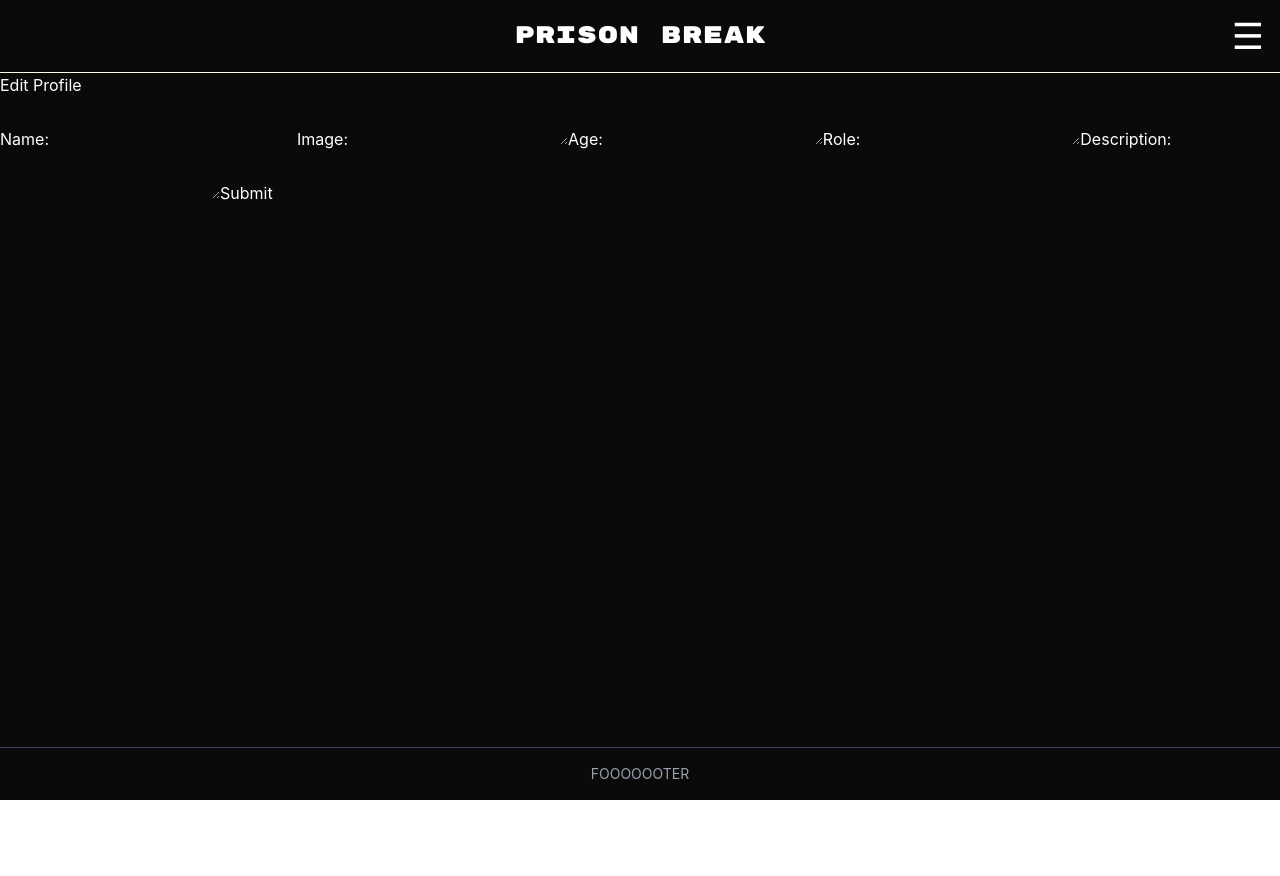
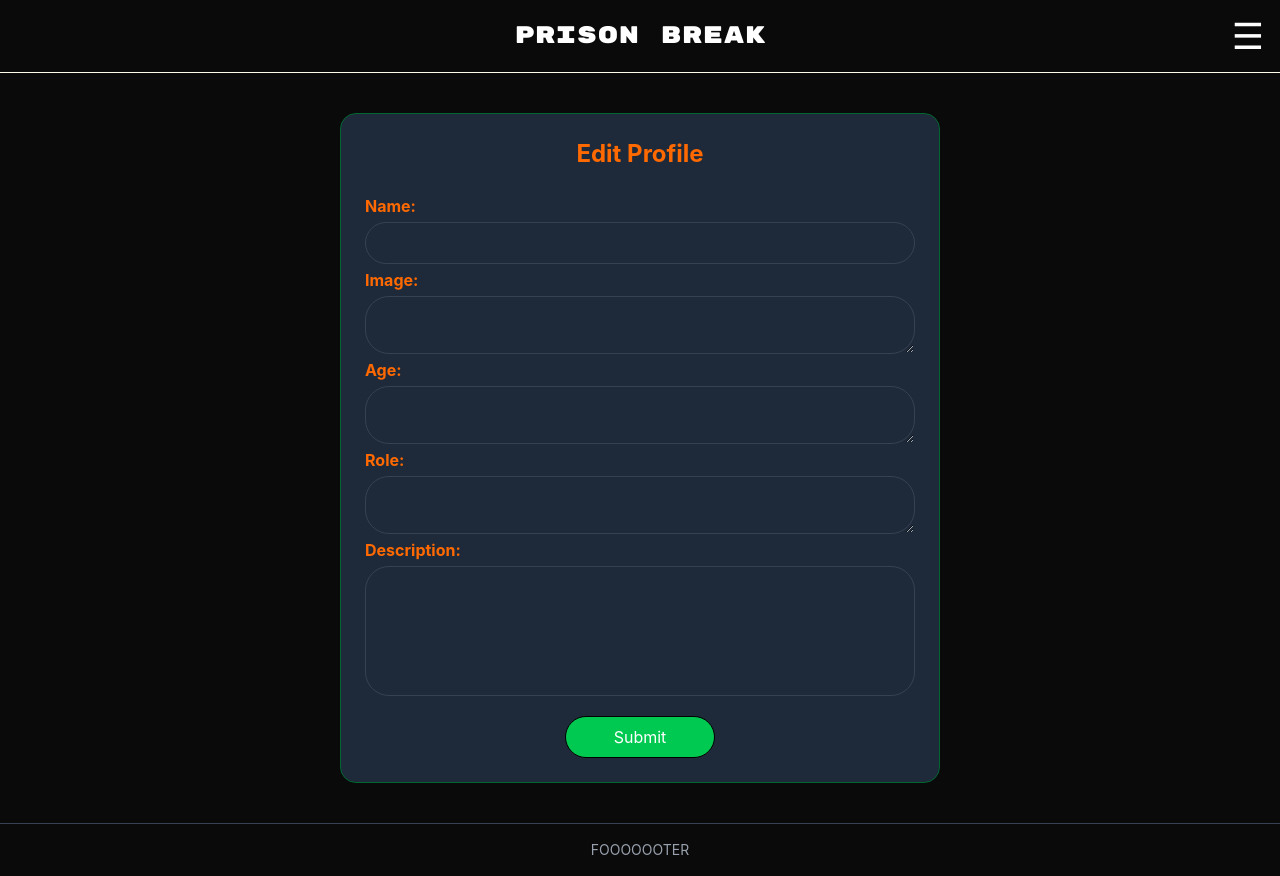
Before and after one commit to JasonYam22/prison-break-client, a React (Vite) app: page /characters/1/edit in a window 1280 px wide. Before the commit the page ends 800 px from the top, so only its background shows below. Built offline with nearby package versions, Linux system fonts and the light colour scheme; no server answers.

Commit message:
styling left

```diff
--- a/src/components/Navbar.jsx
+++ b/src/components/Navbar.jsx
@@ -13,7 +13,6 @@
     <button onClick={() => setMenuOpen(!menuOpen)}>☰</button>
     {menuOpen && (
         <div className="absolute top-20 right-4 bg-gray-800 border border-white flex flex-col justify-start">
-            <Link to="/seasons" className="px-2 py-1 hover:bg-gray-700 text-sm">Seasons</Link>
             <Link to="/about" className="px-2 py-2 hover:bg-gray-700 text-sm">About</Link>
         </div>
     )}
--- a/src/pages/AboutMePage.jsx
+++ b/src/pages/AboutMePage.jsx
@@ -1,11 +1,12 @@
+import jasonImage from "../assets/jason.png"
+
 function AboutMePage() {
     return(
-        <div className="about-page">
-<h2>Meet the creator</h2>
-
+        <div className="flex flex-col text-center">
 <section>
     <h2>Creator:</h2>
     <h3>Jason Yam</h3>
+    <img className="w-70 h-90 object-container mx-auto block" src={jasonImage}/>
 </section>
         </div>
     )
--- a/src/pages/CharacterDetailPage.jsx
+++ b/src/pages/CharacterDetailPage.jsx
@@ -61,16 +61,23 @@
  }
 
   return (
-    <div className="flex flex-col">
-      <img src={character.image} alt="character" height="150px" />
-      <h1>Name: {character.name}</h1>
-      <h1>Age: {character.age}</h1>
-      <h1>Role: {character.role}</h1>
-      <h3>Description: {character.description}</h3>
-      <button onClick={handleDeleteButton}>Delete</button>
-            <button onClick={handleEditButton}>Edit</button>
+    <div className="bg-gray-800 border border-green-800 rounded-2xl p-6
+     text-white w-150 mx-auto mt-10 mb-10">
 
+    <div className="flex gap-6 justify-center">
+      <img src={character.image} className="w-50 h-70 object-cover rounded-xl border border-white" />
 
+      <div className="space-y-2 flex-1 flex flex-col justify-evenly">
+      <h1><span className="text-orange-500 font-extrabold">Name:</span> {character.name}</h1>
+      <h1><span className="text-orange-500 font-extrabold">Age:</span> {character.age}</h1>
+      <h1><span className="text-orange-500 font-extrabold">Role:</span> {character.role}</h1>
+      </div>
+       </div>
+      <h3 className="mt-6 pt-4 border-t border-black-100"><span className="text-orange-500 font-bold">Description: </span>{character.description}</h3>
+      <div className="flex justify-center mt-7">
+      <button onClick={handleDeleteButton} className="mr-16 border border-black rounded-2xl bg-red-800 text-black font-bold pl-3 pr-3 pt-1 pb-1 hover:bg-red-400">Delete</button>
+            <button onClick={handleEditButton} className="mr-16 border border-white rounded-2xl bg-green-800 text-black font-bold pl-6 pr-6 pt-1 pb-1 hover:bg-green-400">Edit</button>
+            </div>
     </div>
   );
 }
--- a/src/pages/EditCharacterPage.jsx
+++ b/src/pages/EditCharacterPage.jsx
@@ -52,56 +52,71 @@
 }
 }
   return (
-    <div className="edit-character">
+  <div className="bg-gray-800 border border-green-800 rounded-2xl p-6
+     text-white w-150 mx-auto mt-10 mb-10 flex flex-col">
 
-        {<h3>Edit Profile</h3>}
+    <h3 className="text-2xl font-bold mb-6 text-center text-orange-500">Edit Profile</h3>
 
- <form onSubmit={handleSubmitButton}>
-        <label>Name:</label>
+ <form onSubmit={handleSubmitButton} className="space-y-1">
+
+  <div className="flex flex-col">
+        <label className="font-bold text-orange-500 mb-1">Name:</label>
         <input
           type="text"
           name="name"
           value={name}
           onChange={(e) => setName(e.target.value)}
+          className="w-full bg-gray border border-gray-700 rounded-3xl p-2 text-white"
+
         />
-
- <label>Image:</label>
+</div>
+<div className="flex flex-col">
+ <label className="font-bold text-orange-500 mb-1">Image:</label>
         <textarea
           type="text"
           name="image"
           value={image}
           onChange={(e) => setImage(e.target.value)}
+          className="w-full bg-gray border border-gray-700 rounded-3xl p-1 text-white"
         />
-
-        <label>Age:</label>
+</div>
+<div className="flex flex-col">
+        <label className="font-bold text-orange-500 mb-1">Age:</label>
         <textarea
           type="text"
           name="age"
           value={age}
           onChange={(e) => setAge(e.target.value)}
+           className="w-full bg-gray border border-gray-700 rounded-3xl p-1 text-white"
         />
-
-
-        <label>Role:</label>
+</div>
+     <div className="flex flex-col">
+        <label className="font-bold text-orange-500 mb-1">Role:</label>
         <textarea
           type="text"
           name="role"
           value={role}
           onChange={(e) => setRole(e.target.value)}
+           className="w-full bg-gray border border-gray-700 rounded-3xl p-1 text-white"
         />
+</div>
 
-
-        <label>Description:</label>
+<div className="flex flex-col">
+        <label className="font-bold text-orange-500 mb-1">Description:</label>
         <textarea
+        rows="5"
           type="text"
           name="description"
           value={description}
           onChange={(e) => setDescription(e.target.value)}
+           className="w-full bg-gray border border-gray-700 rounded-3xl p-1 text-white resize-none overflow-y-auto"
         />
-
-        <button type="submit">Submit</button>
+</div>
+<div className="flex justify-center">
+        <button className=" border border-black pl-12 pr-12 pt-2 pb-2 mt-4 hover:bg-green-200 bg-green-500 rounded-3xl  "
+         type="submit">Submit</button>
+</div>
       </form>
-
     </div>
   )
 }
--- a/src/pages/ErrorPage.jsx
+++ b/src/pages/ErrorPage.jsx
@@ -1,8 +1,18 @@
+import { Link } from "react-router-dom"
+
 function ErrorPage() {
   return (
+  <div>
     <div>
-      <h2>There seems to be an error.</h2>
-    </div>
+      <h2 className="flex justify-center text-center text-4xl text-red-600 pt-5">There seems to be an error.</h2>
+      </div>
+        <div>
+      <img className="flex justify-center mx-auto pt-10" src="https://media3.giphy.com/media/v1.Y2lkPTc5MGI3NjExYm90b3dsdDh6cWpwNzFsNGtxYWE0a3JmY2p5cThlcDhsYmlnZDR3MSZlcD12MV9pbnRlcm5hbF9naWZfYnlfaWQmY3Q9Zw/HUkOv6BNWc1HO/giphy.gif" alt="chaos" />
+
+
+        <Link className="flex justify-center text-white-900 text-2xl border border-white bg-green-800 rounded-full mx-auto w-fit pl-4 pr-4 pt-1 pb-1 mb-6 mt-6 hover:bg-green-400" to={"/"} ><button>Back to HomePage</button></Link>
+      </div>
+      </div>
   )
 }
 export default ErrorPage
--- a/src/pages/NotFoundPage.jsx
+++ b/src/pages/NotFoundPage.jsx
@@ -3,9 +3,9 @@
 function NotFoundPage() {
   return (
     <div>
-      <h2>Seems like you got lost</h2>
-
-      <Link to={"/"}>Back to HomePage</Link>
+      <h2 className="font-bold text-2xl p-4 text-red-500 flex justify-center text-center">Seems like you got lost</h2>
+<img className="flex justify-center mx-auto object-cover pb-10" src="https://media3.giphy.com/media/v1.Y2lkPTc5MGI3NjExazI0ajYwcHpwbXIwdmh6ZnpnNDIyMThxNHVuZ2xoaDZ4d3Jrcmc0ayZlcD12MV9pbnRlcm5hbF9naWZfYnlfaWQmY3Q9Zw/u7NBX4OnKEPfCAtuGw/giphy.gif" alt="lost" />
+      <Link className="flex justify-center text-white-900 text-2xl border border-white bg-green-800 rounded-full mx-auto w-fit pl-4 pr-4 pt-0 pb-1 mb-6 hover:bg-green-400" to={"/"} ><button>Back to HomePage</button></Link>
     </div>
   )
 }
--- a/src/pages/PrisonListPage.jsx
+++ b/src/pages/PrisonListPage.jsx
@@ -1,46 +1,53 @@
-import { useNavigate } from 'react-router-dom'
-import axios from 'axios'
-import { useState, useEffect} from "react"
+import { useNavigate } from "react-router-dom";
+import axios from "axios";
+import { useState, useEffect } from "react";
 
 function PrisonListPage() {
-
-    const [ allPrisons, setAllPrisons] = useState([])
-    const [ isLoading, setIsLoading ] = useState(false)
+  const [allPrisons, setAllPrisons] = useState([]);
+  const [isLoading, setIsLoading] = useState(false);
 
   useEffect(() => {
-    getAllPrisons()
-},[])
+    getAllPrisons();
+  }, []);
 
-const getAllPrisons = async() => {
+  const getAllPrisons = async () => {
     try {
-
-   const response = await axios.get("http://localhost:5005/prisons")
-setAllPrisons(response.data)
-    setIsLoading(false)
-
+      const response = await axios.get("http://localhost:5005/prisons");
+      setAllPrisons(response.data);
+      setIsLoading(false);
     } catch (error) {
-    console.log(error)
-
+      console.log(error);
     }
-}
-if (isLoading) return <h3>Loading...</h3>
+  };
+  if (isLoading) return <h3>Loading...</h3>;
 
   return (
     <div className="grid grid-cols-1 sm:grid-cols-2 lg:grid-cols-4 gap-8 p-4 mx-auto">
       {allPrisons.map((prison) => {
         return (
-        <div key={prison.id} className="grid  gap-8 p-4 border border-white-700 shadow-md">
-            <h2 className="flex justify-center font-bold items-center text-center h-48 text-2xl text-orange-300">{prison.name}</h2>
-            <img src={prison.image} height="50px" className="w-full h-48 object-cover rounded-lg"/>
-            <h3 className="text-orange-300">{prison.location}</h3>
-            <h3 className="text-orange-300">{prison.seasonAppearance}</h3>
-            <h3 className="text-orange-300">{prison.type}</h3>
+          <div
+            key={prison.id}
+            className="grid  gap-8 p-4 border border-white-700 shadow-md"
+          >
+            <h2 className="flex justify-center font-extrabold items-center text-center h-48 text-2xl text-orange-500">
+              {prison.name}
+            </h2>
+            <img
+              src={prison.image}
+              height="50px"
+              className="w-full h-48 object-cover rounded-lg"
+            />
+            <h3 className="text-orange-300 text-center">{prison.location}</h3>
+            <h3 className="text-orange-300 text-center">
+              {prison.seasonAppearance}
+            </h3>
+            <h3 className="text-orange-300 text-center">{prison.type}</h3>
             <p className="text-m">{prison.description}</p>
           </div>
-    )
+        );
       })}
     </div>
-  )
+  );
 }
 
-export default PrisonListPage
+export default PrisonListPage;
```
Also changed, not shown: src/pages/CharacterListPage.jsx (+7 -5 lines), src/pages/HomePage.jsx (+24 -8 lines), src/assets/jason.png (added). Lines whose indentation alone changed are shown as unchanged.
